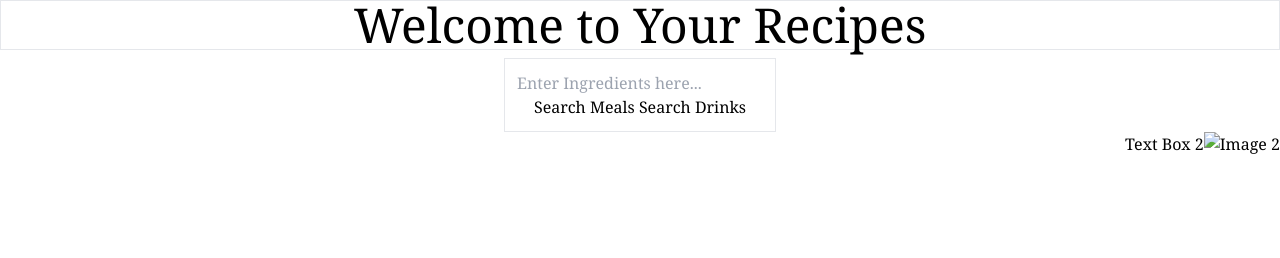
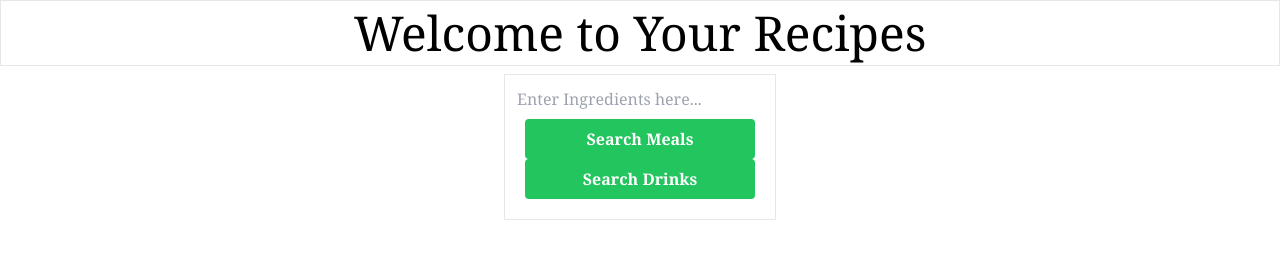
Before and after one commit to brackenluke/food-and-beverage-finder, a plain HTML site: page index.html in a window 1280 px wide. Drawn offline with nearby package versions, Linux system fonts and the light colour scheme.

Commit message:
Updated styles for buttons. Updated styles for text box. Added card styles to meal file.

```diff
--- a/index.html
+++ b/index.html
@@ -10,7 +10,7 @@
 <div class="font-serif">
     <body>
         <div class="flex text-5xl border place-content-center">
-            <div class="">
+            <div class="p-2">
                 <div>
                     <h1>Welcome to Your Recipes</h1>
                 </div>
@@ -23,31 +23,26 @@
                     <input type="text" id="search-bar" placeholder="Enter Ingredients here...">
                 </div>
 
-                <div>
+                <div class="p-2">
                     <!--please add a stlye to the button to make it look nice-->
-                    <button id ="submit-meals" class="btn" type="button">Search Meals</button>
-                    <button id ="submit-drinks" class="btn-drink" type="button">Search Drinks</button>
-                </div>
-            </div>
-        </div>
-            <!--section for meals (please addd styles after making sure the search works)-->
-        <section id="meals-result" class="">
-            <h4 id="no-meals"></h4>
-        </section>
-            <div class="flex justify-end">
-                <div>
-                    <div>
-                        <p>Text Box 2</p>
+                    <div class="bg-green-500 hover:bg-blue-700 text-white font-bold py-2 px-4 rounded">
+                        <button id ="submit-meals" class="btn" type="button">Search Meals</button>
                     </div>
-                </div>
-                <div class="">
-                    <div>
-                        <img src="your-image2.jpg" alt="Image 2" class="bottom-image">
+                    <div class="bg-green-500 hover:bg-blue-700 text-white font-bold py-2 px-4 rounded">
+                        <button id ="submit-drinks" class="btn-drink" type="button">Search Drinks</button>
                     </div>
                 </div>
             </div>
         </div>
+        <div>
+            <div class="max-w-sm rounded overflow-hidden shadow-lg place-content-center">
+                <!-- section for meals (please addd styles after making sure the search works) -->
+                <section id="meals-result" class="text-gray-700 text-base">
+                    <h4 id="no-meals"></h4>
+                </section>
 
+            </div>
+        </div>
     </body>
 </div>
 <script src="./assets/Meals.js"></script>
```
